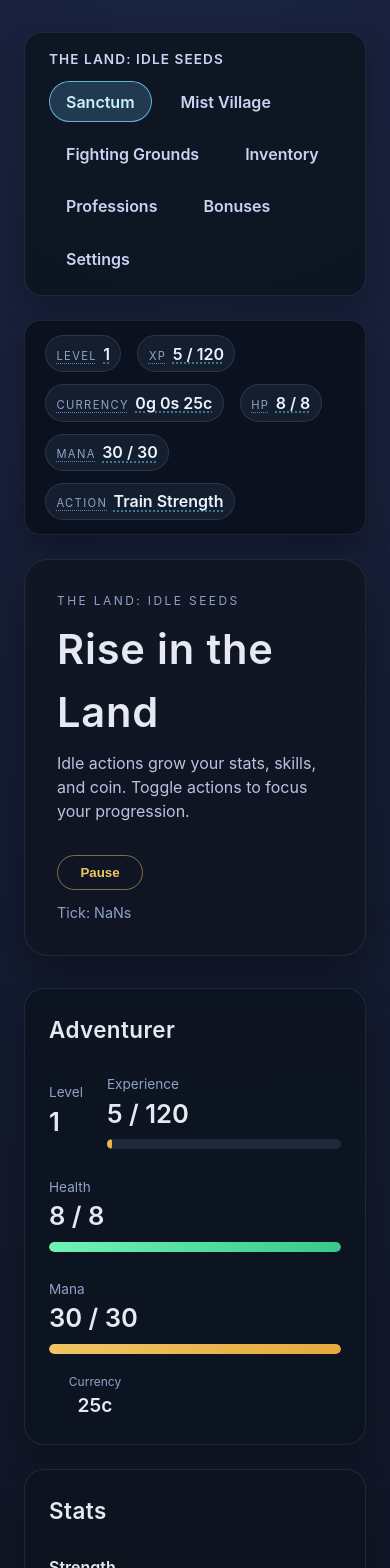
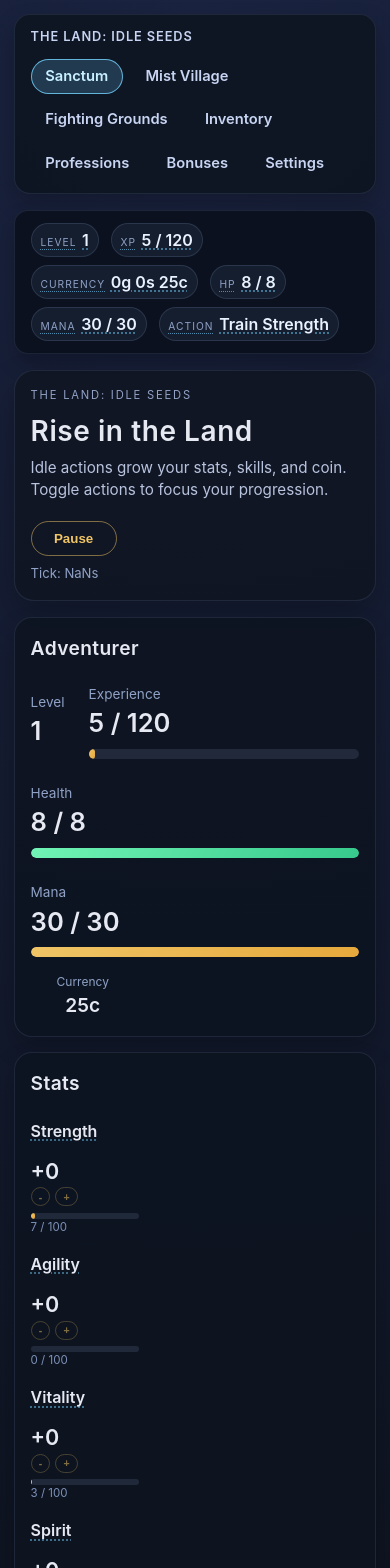
Before and after one commit to Redpoint1/theland, a Vue app: page / in a window 390 px wide. Shown: the top 1568 px of the page. Built offline with nearby package versions, Linux system fonts and the light colour scheme.

Commit message:
more compact view

```diff
--- a/src/App.vue
+++ b/src/App.vue
@@ -214,43 +214,46 @@ onBeforeUnmount(() => {
 
 <style scoped>
 .shell {
-  max-width: 1200px;
+  max-width: 1280px;
   margin: 0 auto;
-  padding: 2rem 1.5rem 4rem;
+  padding: 1.25rem 1.25rem 2.5rem;
 }
 
 .top-nav {
   display: flex;
   justify-content: space-between;
   align-items: center;
-  padding: 1rem 1.5rem;
-  margin-bottom: 1.5rem;
-  border-radius: 18px;
+  padding: 0.8rem 1rem;
+  margin-bottom: 1rem;
+  border-radius: 16px;
   background: rgba(14, 20, 33, 0.9);
   border: 1px solid rgba(80, 98, 130, 0.25);
-  box-shadow: 0 12px 28px rgba(0, 0, 0, 0.25);
+  box-shadow: 0 10px 22px rgba(0, 0, 0, 0.22);
 }
 
 .brand {
   font-weight: 600;
-  letter-spacing: 0.08em;
+  letter-spacing: 0.07em;
   text-transform: uppercase;
-  font-size: 0.85rem;
+  font-size: 0.8rem;
   color: #c7d4f2;
 }
 
 .nav-links {
   display: flex;
-  gap: 0.75rem;
+  flex-wrap: wrap;
+  justify-content: flex-end;
+  gap: 0.5rem;
 }
 
 .nav-link {
   text-decoration: none;
   color: #c7d4f2;
-  padding: 0.45rem 1rem;
+  padding: 0.35rem 0.85rem;
   border-radius: 999px;
   border: 1px solid transparent;
   font-weight: 600;
+  font-size: 0.92rem;
   transition: all 0.2s ease;
 }
 
@@ -268,34 +271,34 @@ onBeforeUnmount(() => {
 .hud {
   display: flex;
   flex-wrap: wrap;
-  gap: 0.75rem 1rem;
-  padding: 0.9rem 1.25rem;
-  margin-bottom: 1.5rem;
-  border-radius: 16px;
+  gap: 0.5rem 0.75rem;
+  padding: 0.75rem 1rem;
+  margin-bottom: 1rem;
+  border-radius: 14px;
   background: rgba(10, 16, 28, 0.9);
   border: 1px solid rgba(80, 98, 130, 0.25);
-  box-shadow: 0 12px 26px rgba(0, 0, 0, 0.25);
+  box-shadow: 0 10px 20px rgba(0, 0, 0, 0.22);
 }
 
 .hud-item {
   display: flex;
-  gap: 0.4rem;
+  gap: 0.35rem;
   align-items: baseline;
-  padding: 0.35rem 0.65rem;
+  padding: 0.25rem 0.55rem;
   border-radius: 999px;
   background: rgba(24, 34, 52, 0.8);
   border: 1px solid rgba(90, 110, 140, 0.3);
 }
 
 .hud-item.wide {
-  min-width: 220px;
+  min-width: 180px;
   justify-content: space-between;
 }
 
 .hud-label {
-  font-size: 0.7rem;
+  font-size: 0.64rem;
   text-transform: uppercase;
-  letter-spacing: 0.12em;
+  letter-spacing: 0.1em;
   color: #8fa2c6;
 }
 
@@ -304,7 +307,31 @@ onBeforeUnmount(() => {
   color: #e9f2ff;
 }
 
+@media (max-width: 1024px) {
+  .shell {
+    padding: 1rem 1rem 2rem;
+  }
+
+  .top-nav {
+    align-items: flex-start;
+    gap: 0.75rem;
+  }
+
+  .nav-links {
+    justify-content: flex-start;
+  }
+
+  .hud-item.wide {
+    min-width: 160px;
+    flex: 1 1 160px;
+  }
+}
+
 @media (max-width: 720px) {
+  .shell {
+    padding: 0.85rem 0.85rem 1.5rem;
+  }
+
   .top-nav {
     flex-direction: column;
     align-items: flex-start;
--- a/src/components/IdleActionCard.vue
+++ b/src/components/IdleActionCard.vue
@@ -85,9 +85,9 @@ const describeEntries = (entries?: Record<string, number>) =>
 .action-card {
   display: flex;
   justify-content: space-between;
-  gap: 1rem;
-  padding: 1rem;
-  border-radius: 16px;
+  gap: 0.85rem;
+  padding: 0.85rem 0.95rem;
+  border-radius: 14px;
   background: rgba(21, 30, 47, 0.8);
   border: 1px solid rgba(90, 110, 140, 0.3);
 }
@@ -97,7 +97,7 @@ const describeEntries = (entries?: Record<string, number>) =>
 }
 
 .item-desc {
-  font-size: 0.85rem;
+  font-size: 0.82rem;
   color: #8fa2c6;
 }
 
@@ -105,16 +105,17 @@ const describeEntries = (entries?: Record<string, number>) =>
   display: flex;
   flex-direction: column;
   align-items: flex-end;
-  gap: 0.4rem;
+  gap: 0.3rem;
 }
 
 .toggle {
   background: rgba(69, 85, 110, 0.4);
   color: #e6e9f2;
   border: 1px solid rgba(121, 145, 180, 0.4);
-  padding: 0.4rem 1.1rem;
-  border-radius: 12px;
+  padding: 0.32rem 0.9rem;
+  border-radius: 10px;
   font-weight: 600;
+  font-size: 0.82rem;
   cursor: pointer;
 }
 
@@ -129,7 +130,7 @@ const describeEntries = (entries?: Record<string, number>) =>
 }
 
 .action-hint {
-  font-size: 0.75rem;
+  font-size: 0.72rem;
   color: #8fa2c6;
 }
 
--- a/src/components/InventoryItemCard.vue
+++ b/src/components/InventoryItemCard.vue
@@ -70,11 +70,11 @@ const canUse = computed(() => canSell.value && itemDef.value?.type === 'Consumab
 
 <style scoped>
 .inventory-card {
-  padding: 0.75rem;
-  border-radius: 14px;
+  padding: 0.65rem;
+  border-radius: 12px;
   background: rgba(21, 30, 47, 0.7);
   border: 1px solid rgba(90, 110, 140, 0.3);
-  min-height: 160px;
+  min-height: 140px;
   position: relative;
   overflow: hidden;
 }
@@ -82,13 +82,13 @@ const canUse = computed(() => canSell.value && itemDef.value?.type === 'Consumab
 .inventory-item {
   display: flex;
   flex-direction: column;
-  gap: 0.6rem;
+  gap: 0.5rem;
 }
 
 .inventory-header {
   display: flex;
   justify-content: space-between;
-  gap: 1rem;
+  gap: 0.75rem;
   align-items: flex-start;
 }
 
@@ -97,15 +97,15 @@ const canUse = computed(() => canSell.value && itemDef.value?.type === 'Consumab
 }
 
 .item-desc {
-  font-size: 0.85rem;
+  font-size: 0.8rem;
   color: #8fa2c6;
 }
 
 .inventory-meta {
   display: flex;
-  gap: 0.75rem;
+  gap: 0.5rem;
   flex-wrap: wrap;
-  font-size: 0.8rem;
+  font-size: 0.76rem;
   color: #b8c3de;
 }
 
@@ -127,16 +127,16 @@ const canUse = computed(() => canSell.value && itemDef.value?.type === 'Consumab
 .inventory-actions {
   display: flex;
   flex-wrap: wrap;
-  gap: 0.4rem;
+  gap: 0.3rem;
 }
 
 .toggle {
   background: rgba(69, 85, 110, 0.4);
   color: #e6e9f2;
   border: 1px solid rgba(121, 145, 180, 0.4);
-  padding: 0.35rem 0.7rem;
-  border-radius: 12px;
-  font-size: 0.75rem;
+  padding: 0.28rem 0.55rem;
+  border-radius: 10px;
+  font-size: 0.72rem;
   font-weight: 600;
   cursor: pointer;
 }
@@ -148,8 +148,8 @@ const canUse = computed(() => canSell.value && itemDef.value?.type === 'Consumab
 
 .inventory-empty {
   color: #7f92b6;
-  font-size: 0.85rem;
+  font-size: 0.8rem;
   text-align: center;
-  padding-top: 2rem;
+  padding-top: 1.4rem;
 }
 </style>
--- a/src/components/ProfessionActionCard.vue
+++ b/src/components/ProfessionActionCard.vue
@@ -97,10 +97,10 @@ const rewardSummary = computed(() =>
 .profession-action {
   display: flex;
   justify-content: space-between;
-  gap: 1rem;
+  gap: 0.85rem;
   align-items: center;
-  padding: 0.75rem 1rem;
-  border-radius: 14px;
+  padding: 0.65rem 0.9rem;
+  border-radius: 12px;
   background: rgba(21, 30, 47, 0.75);
   border: 1px solid rgba(90, 110, 140, 0.3);
 }
@@ -114,24 +114,24 @@ const rewardSummary = computed(() =>
 }
 
 .item-desc {
-  font-size: 0.85rem;
+  font-size: 0.82rem;
   color: #8fa2c6;
 }
 
 .item-hint {
-  font-size: 0.75rem;
+  font-size: 0.72rem;
   color: #7d90b8;
 }
 
 .reward-chip {
   display: inline-flex;
   align-items: center;
-  margin-left: 0.35rem;
-  padding: 0.15rem 0.5rem;
+  margin-left: 0.3rem;
+  padding: 0.12rem 0.4rem;
   border-radius: 999px;
   background: rgba(24, 34, 52, 0.8);
   border: 1px solid rgba(90, 110, 140, 0.3);
-  font-size: 0.7rem;
+  font-size: 0.68rem;
   color: #c7d4f2;
   white-space: nowrap;
 }
@@ -144,15 +144,16 @@ const rewardSummary = computed(() =>
 
 .profession-action :deep(.progress) {
   width: 100%;
-  margin-top: 0.4rem;
+  margin-top: 0.3rem;
 }
 
 .toggle {
   background: rgba(69, 85, 110, 0.4);
   color: #e6e9f2;
   border: 1px solid rgba(121, 145, 180, 0.4);
-  padding: 0.4rem 1.1rem;
-  border-radius: 12px;
+  padding: 0.32rem 0.9rem;
+  border-radius: 10px;
+  font-size: 0.82rem;
   font-weight: 600;
   cursor: pointer;
 }
--- a/src/components/StatCard.vue
+++ b/src/components/StatCard.vue
@@ -94,7 +94,7 @@ const derivedLines = computed(() => {
 .list-item {
   display: flex;
   justify-content: space-between;
-  gap: 1rem;
+  gap: 0.75rem;
   align-items: center;
 }
 
@@ -103,28 +103,28 @@ const derivedLines = computed(() => {
 }
 
 .item-desc {
-  font-size: 0.85rem;
+  font-size: 0.82rem;
   color: #8fa2c6;
 }
 
 .item-value {
   text-align: right;
-  min-width: 120px;
+  min-width: 108px;
 }
 
 .value {
-  font-size: 1.6rem;
+  font-size: 1.35rem;
   font-weight: 600;
 }
 
 .item-hint {
-  font-size: 0.75rem;
+  font-size: 0.72rem;
   color: #7d90b8;
 }
 
 .stat-controls {
   display: flex;
-  gap: 0.35rem;
+  gap: 0.3rem;
   justify-content: flex-end;
 }
 
@@ -133,8 +133,8 @@ const derivedLines = computed(() => {
   color: #f0c566;
   border: 1px solid rgba(240, 197, 102, 0.5);
   border-radius: 10px;
-  padding: 0.2rem 0.55rem;
-  font-size: 0.7rem;
+  padding: 0.16rem 0.45rem;
+  font-size: 0.66rem;
   font-weight: 600;
   cursor: pointer;
 }
--- a/src/styles/view-shell.css
+++ b/src/styles/view-shell.css
@@ -1,43 +1,43 @@
 .app {
   display: flex;
   flex-direction: column;
-  gap: 2rem;
+  gap: 1.4rem;
 }
 
 .hero {
   display: flex;
   justify-content: space-between;
-  gap: 2rem;
+  gap: 1.25rem;
   align-items: center;
-  padding: 2rem;
-  border-radius: 24px;
+  padding: 1.35rem 1.5rem;
+  border-radius: 20px;
   background: rgba(16, 22, 35, 0.9);
-  box-shadow: 0 18px 45px rgba(0, 0, 0, 0.3);
+  box-shadow: 0 14px 32px rgba(0, 0, 0, 0.26);
   border: 1px solid rgba(101, 120, 150, 0.2);
 }
 
 .eyebrow {
   text-transform: uppercase;
-  letter-spacing: 0.2em;
-  font-size: 0.75rem;
+  letter-spacing: 0.16em;
+  font-size: 0.7rem;
   color: #92a2c7;
-  margin-bottom: 0.5rem;
+  margin-bottom: 0.35rem;
 }
 
 h1,
 h2,
 h3 {
-  margin: 0 0 0.5rem;
+  margin: 0 0 0.35rem;
   font-weight: 600;
   letter-spacing: 0.02em;
 }
 
 h1 {
-  font-size: 2.6rem;
+  font-size: 2.1rem;
 }
 
 h2 {
-  font-size: 1.4rem;
+  font-size: 1.2rem;
 }
 
 p {
@@ -46,44 +46,74 @@ p {
 
 .subtitle {
   color: #b8c3de;
+  font-size: 0.95rem;
+  line-height: 1.45;
 }
 
 .hero-actions {
   display: flex;
   flex-direction: column;
-  gap: 0.75rem;
+  gap: 0.5rem;
   align-items: flex-end;
 }
 
 .tick {
   color: #8fa2c6;
-  font-size: 0.9rem;
+  font-size: 0.82rem;
 }
 
 .grid {
   display: grid;
-  grid-template-columns: repeat(auto-fit, minmax(260px, 1fr));
-  gap: 1.5rem;
+  grid-template-columns: repeat(auto-fit, minmax(240px, 1fr));
+  gap: 1rem;
 }
 
 .panel {
   background: rgba(14, 20, 33, 0.9);
-  border-radius: 20px;
-  padding: 1.5rem;
+  border-radius: 18px;
+  padding: 1.1rem;
   border: 1px solid rgba(80, 98, 130, 0.25);
-  box-shadow: 0 14px 30px rgba(0, 0, 0, 0.25);
+  box-shadow: 0 12px 24px rgba(0, 0, 0, 0.22);
   display: flex;
   flex-direction: column;
-  gap: 1.2rem;
+  gap: 1rem;
+}
+
+@media (max-width: 1024px) {
+  .hero {
+    padding: 1.15rem 1.2rem;
+  }
+
+  h1 {
+    font-size: 1.9rem;
+  }
+
+  .grid {
+    grid-template-columns: repeat(auto-fit, minmax(220px, 1fr));
+    gap: 0.9rem;
+  }
+
+  .panel {
+    padding: 1rem;
+  }
 }
 
 @media (max-width: 720px) {
+  .app {
+    gap: 1rem;
+  }
+
   .hero {
     flex-direction: column;
     align-items: flex-start;
+    padding: 1rem;
   }
 
   .hero-actions {
     align-items: flex-start;
   }
+
+  h1 {
+    font-size: 1.75rem;
+  }
 }
```
